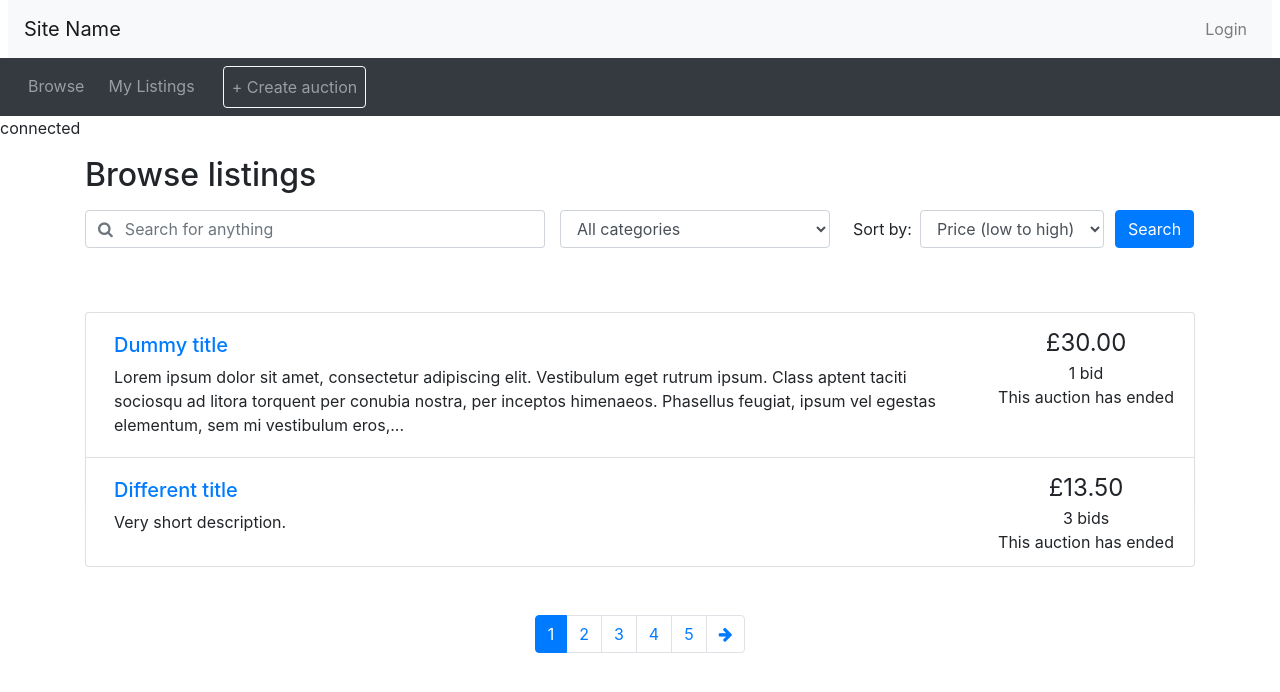
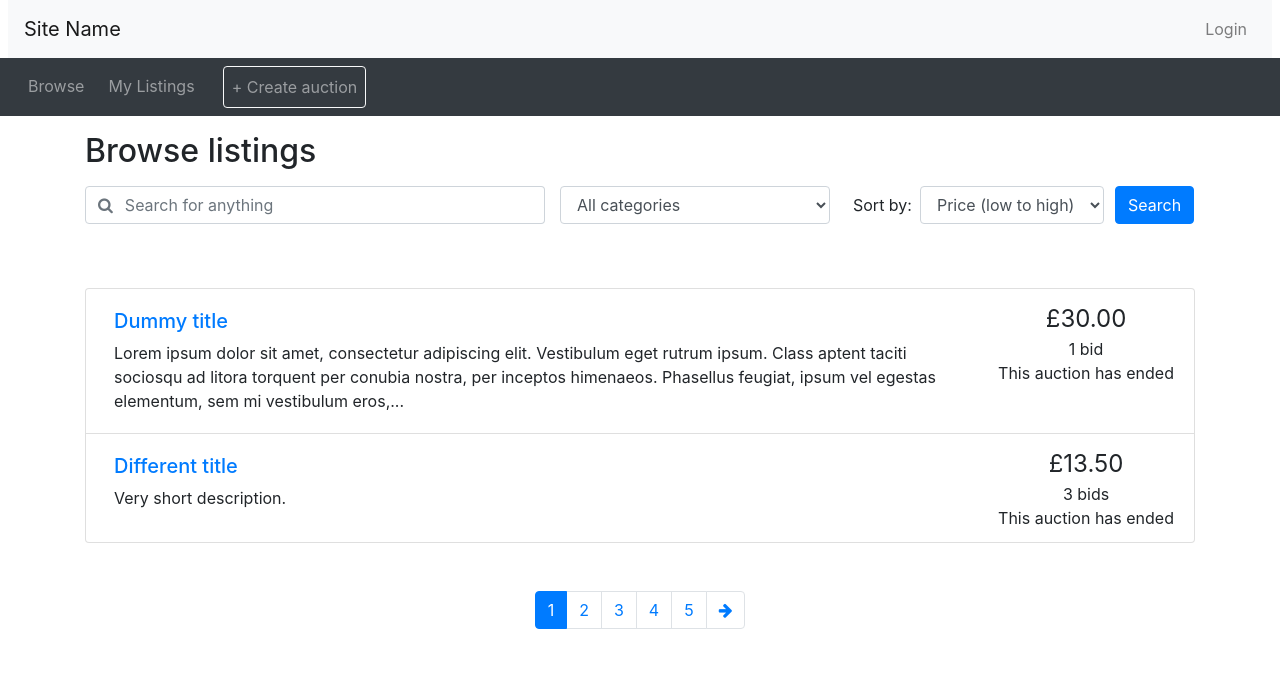
Before and after one commit to AnTienHuang/COMP0178, a PHP site: page /browse.php in a window 1280 px wide. Shown: the top 692 px of the page. Run offline with PHP 8.4, Linux system fonts and the light colour scheme.

Commit message:
remove debug message

```diff
--- a/auction/browse.php
+++ b/auction/browse.php
@@ -2,14 +2,7 @@
 <?php require("utilities.php")?>
 
 <?php include("db.php")?>
-<?php
-  if($con){
-    echo"connected";
-  }
-  else{
-    echo"not connected";
-  }
-?>
+
 
 <div class="container">
 
```
